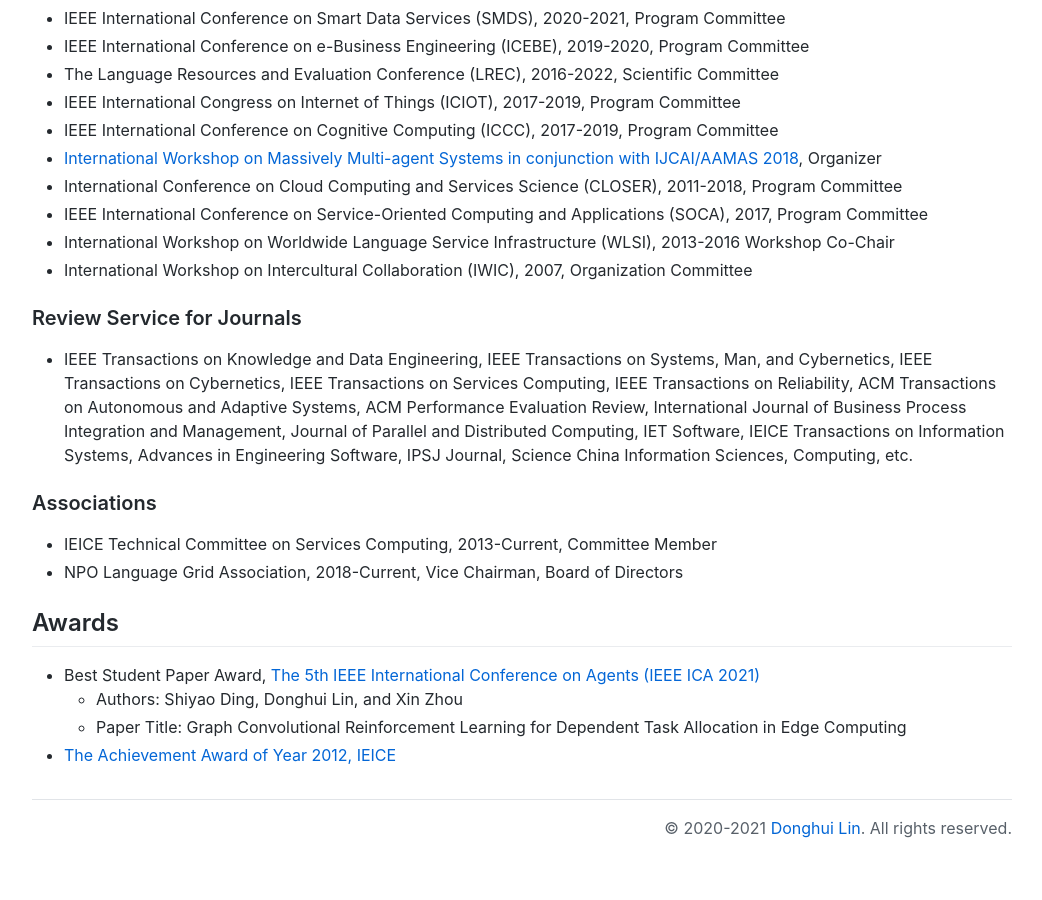
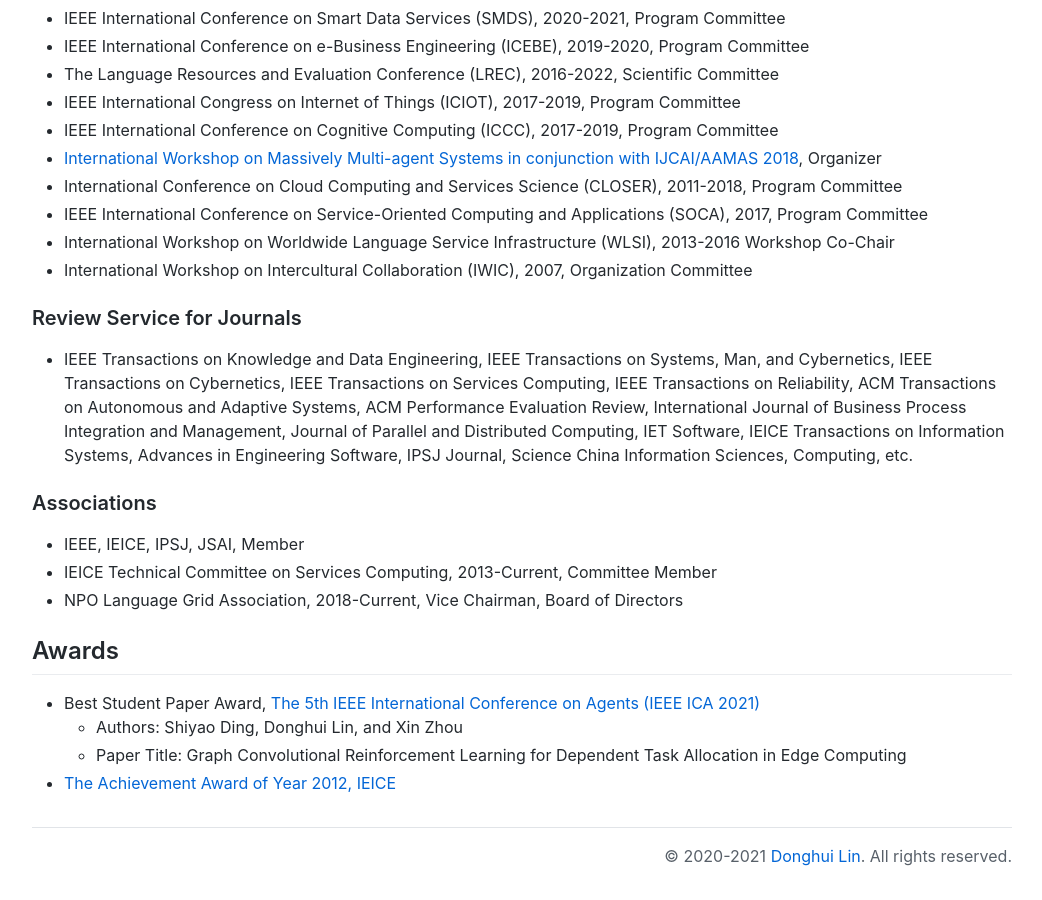
Before and after one commit to lindh/lindh.github.io, a Jekyll site: the page built from index.md, in a window 1280 px wide and 900 px high, scrolled down 6820 px. Shown: the whole window, without its empty margins (118-1160 px from the left). Built offline with Jekyll 4.4.1, drawn with Linux system fonts in a browser that asks for light colours; comment, search, counter and statistics services are not loaded; before the commit the page ends 7692 px from its top, so only the background shows below that.

Commit message:
Update index.md

```diff
--- a/index.md
+++ b/index.md
@@ -165,6 +165,7 @@
 - IEEE Transactions on Knowledge and Data Engineering, IEEE Transactions on Systems, Man, and Cybernetics, IEEE Transactions on Cybernetics, IEEE Transactions on Services Computing, IEEE Transactions on Reliability, ACM Transactions on Autonomous and Adaptive Systems, ACM Performance Evaluation Review, International Journal of Business Process Integration and Management, Journal of Parallel and Distributed Computing, IET Software, IEICE Transactions on Information Systems, Advances in Engineering Software, IPSJ Journal, Science China Information Sciences, Computing, etc.
 
 ### Associations
+- IEEE, IEICE, IPSJ, JSAI, Member
 - IEICE Technical Committee on Services Computing, 2013-Current, Committee Member
 - NPO Language Grid Association, 2018-Current, Vice Chairman, Board of Directors
 
```
